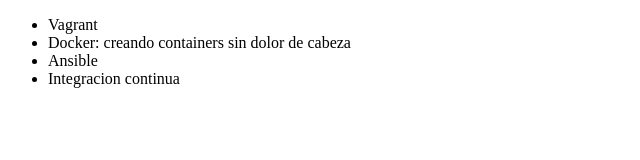
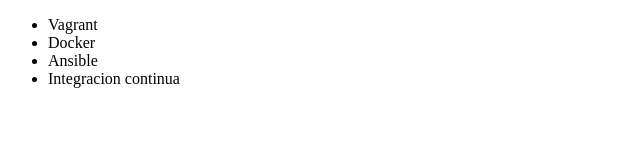
Before and after one commit to EstebanHernandez09/alura-git, a plain HTML site: page practicaGit/index.html in a window 1280 px wide. Shown: the whole page, without its empty margins (0-640 px from the left). Drawn offline with Linux system fonts and the light colour scheme.

Commit message:
corrigiendo titulo

```diff
--- a/practicaGit/index.html
+++ b/practicaGit/index.html
@@ -7,7 +7,7 @@
 <body>
      <ul>
          <li> Vagrant </li>
-         <li> Docker: creando containers sin dolor de cabeza </li>
+         <li> Docker</li>
          <li> Ansible </li>
          <li> Integracion continua </li>
      </ul>
```
